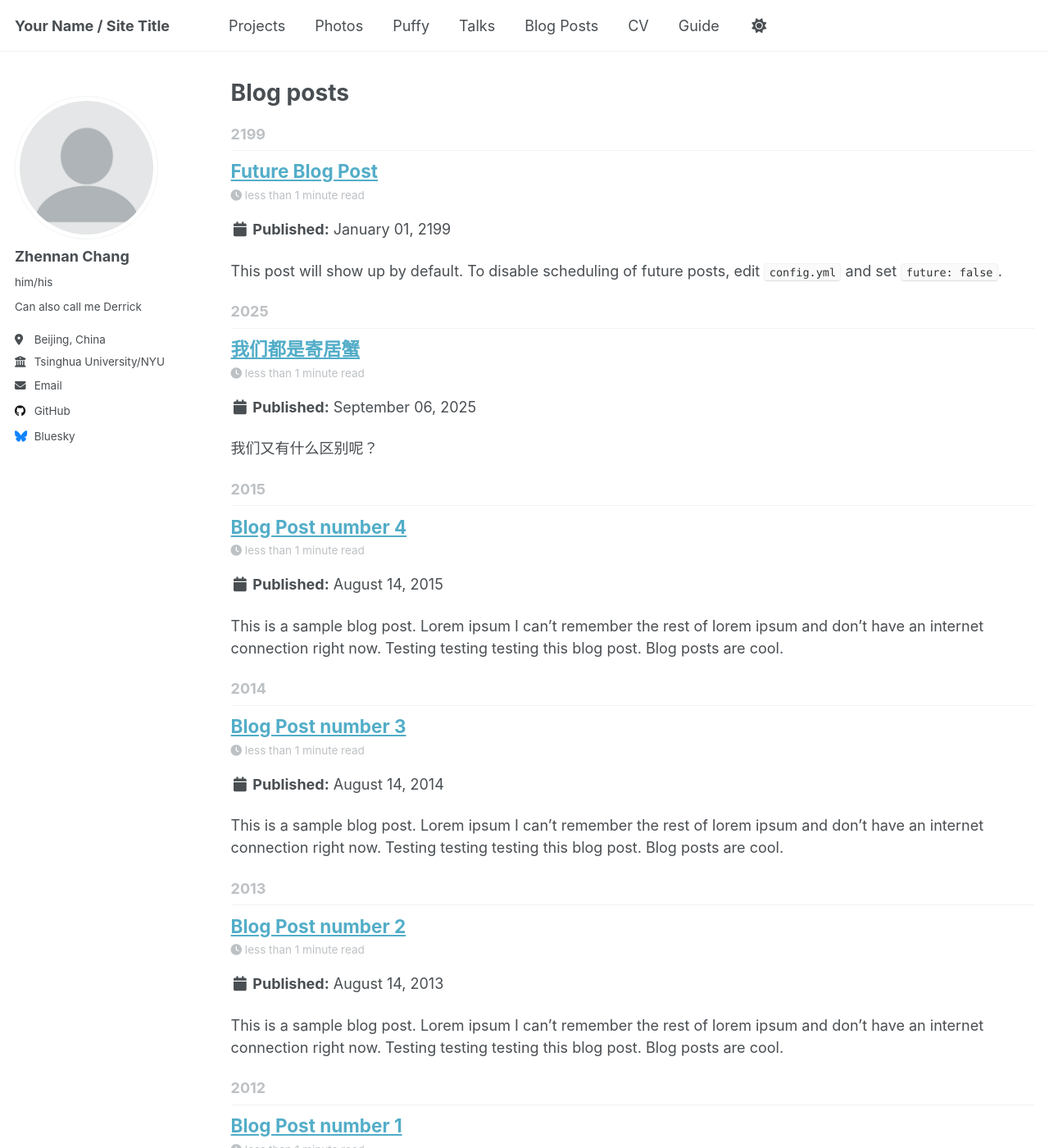
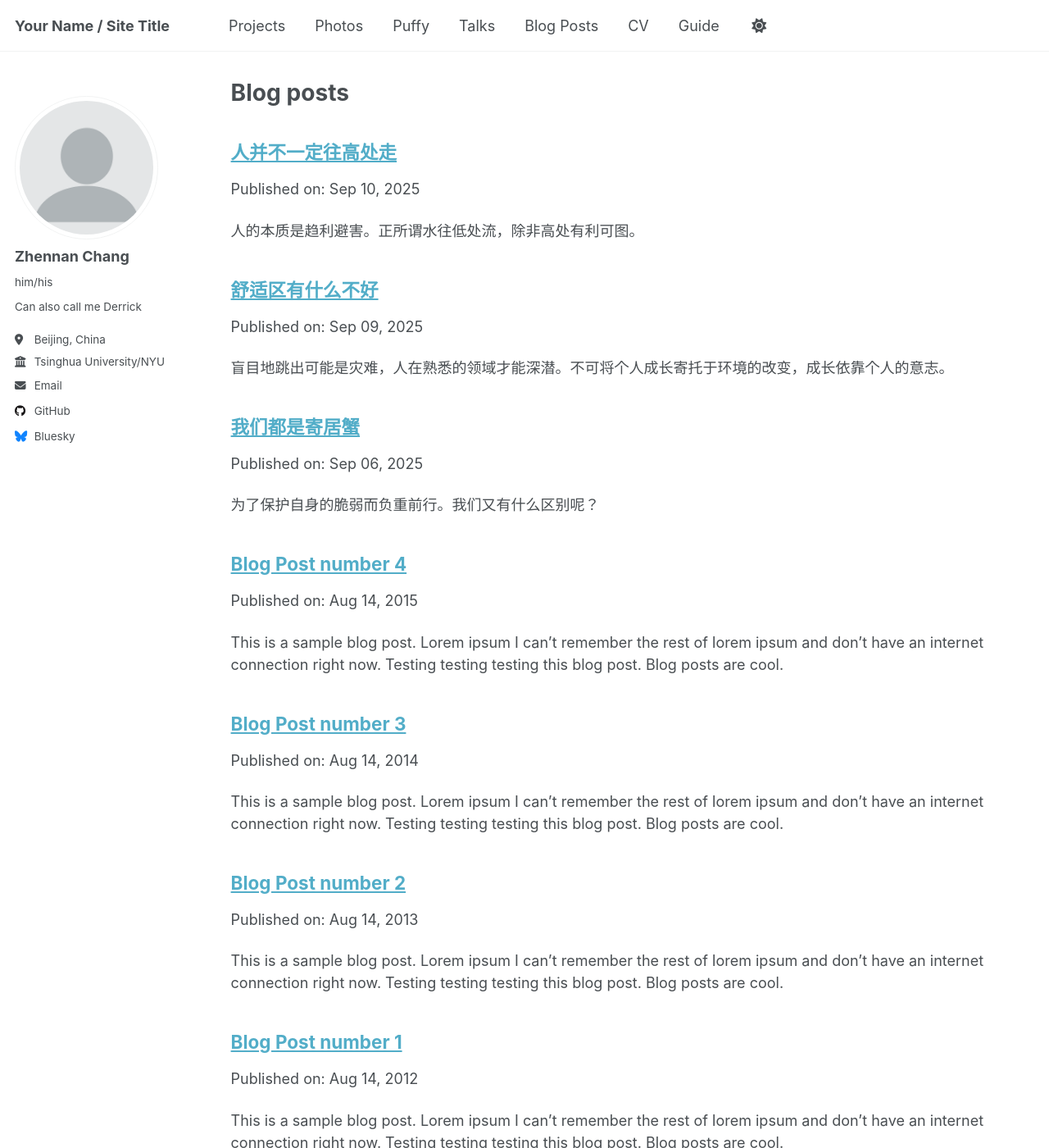
Before and after one commit to RealChanandlerBong/RealChanandlerBong.github.io, a Jekyll site: the page built from _pages/year-archive.html, in a window 1280 px wide and 1400 px high. Shown: the whole window at 82% size. Built offline with Jekyll 4.4.1, drawn with Linux system fonts in a browser that asks for light colours; a script that is not in the unit is left out; some of the changed text lies outside the part shown.

Commit message:
added some posts

```diff
--- /dev/null
+++ b/_includes/post-single.html
@@ -0,0 +1,26 @@
+{% include base_path %}
+
+<div class="post-single">
+  <article class="post-item" itemscope itemtype="http://schema.org/CreativeWork">
+
+    <!-- 标题 -->
+    <h2 class="post-title" itemprop="headline">
+      <a href="{{ base_path }}{{ post.url }}" rel="permalink">{{ post.title }}</a>
+    </h2>
+
+    <!-- 发布时间 -->
+    {% if post.date %}
+      <p class="post-date">
+        Published on: {{ post.date | date: "%b %d, %Y" }}
+      </p>
+    {% endif %}
+
+    <!-- 缩略内容 -->
+    {% if post.excerpt %}
+      <p class="post-excerpt" itemprop="description">
+        {{ post.excerpt | markdownify | strip_html }}
+      </p>
+    {% endif %}
+
+  </article>
+</div>
--- a/_pages/year-archive.html
+++ b/_pages/year-archive.html
@@ -11,9 +11,9 @@ redirect_from:
 {% capture written_year %}'None'{% endcapture %}
 {% for post in site.posts %}
   {% capture year %}{{ post.date | date: '%Y' }}{% endcapture %}
-  {% if year != written_year %}
+  <!-- {% if year != written_year %}
     <h2 id="{{ year | slugify }}" class="archive__subtitle">{{ year }}</h2>
     {% capture written_year %}{{ year }}{% endcapture %}
-  {% endif %}
-  {% include archive-single.html %}
+  {% endif %} -->
+  {% include post-single.html %}
 {% endfor %}
--- a/_posts/2025-09-06-blog-test.md
+++ b/_posts/2025-09-06-hermit-crab.md
@@ -8,4 +8,4 @@ tags:
   - category2
 ---
 
-我们又有什么区别呢？
+为了保护自身的脆弱而负重前行。我们又有什么区别呢？
--- /dev/null
+++ b/_posts/2025-09-09-comfort-zone.md
@@ -0,0 +1,10 @@
+---
+title: '舒适区有什么不好'
+date: 2025-09-09
+permalink: /posts/2025/09/comfort-zone
+tags:
+  - think
+  - category1
+---
+
+盲目地跳出可能是灾难，人在熟悉的领域才能深潜。不可将个人成长寄托于环境的改变，成长依靠个人的意志。
--- /dev/null
+++ b/_posts/2025-09-10-we-dont-go-up.md
@@ -0,0 +1,10 @@
+---
+title: '人并不一定往高处走'
+date: 2025-09-10
+permalink: /posts/2025/09/we-dont-go-uphills
+tags:
+  - think
+  - category1
+---
+
+人的本质是趋利避害。正所谓水往低处流，除非高处有利可图。
--- a/_posts/2199-01-01-future-post.md
+++ /dev/null
@@ -1,11 +0,0 @@
----
-title: 'Future Blog Post'
-date: 2199-01-01
-permalink: /posts/2012/08/blog-post-4/
-tags:
-  - cool posts
-  - category1
-  - category2
----
-
-This post will show up by default. To disable scheduling of future posts, edit `config.yml` and set `future: false`.
```
